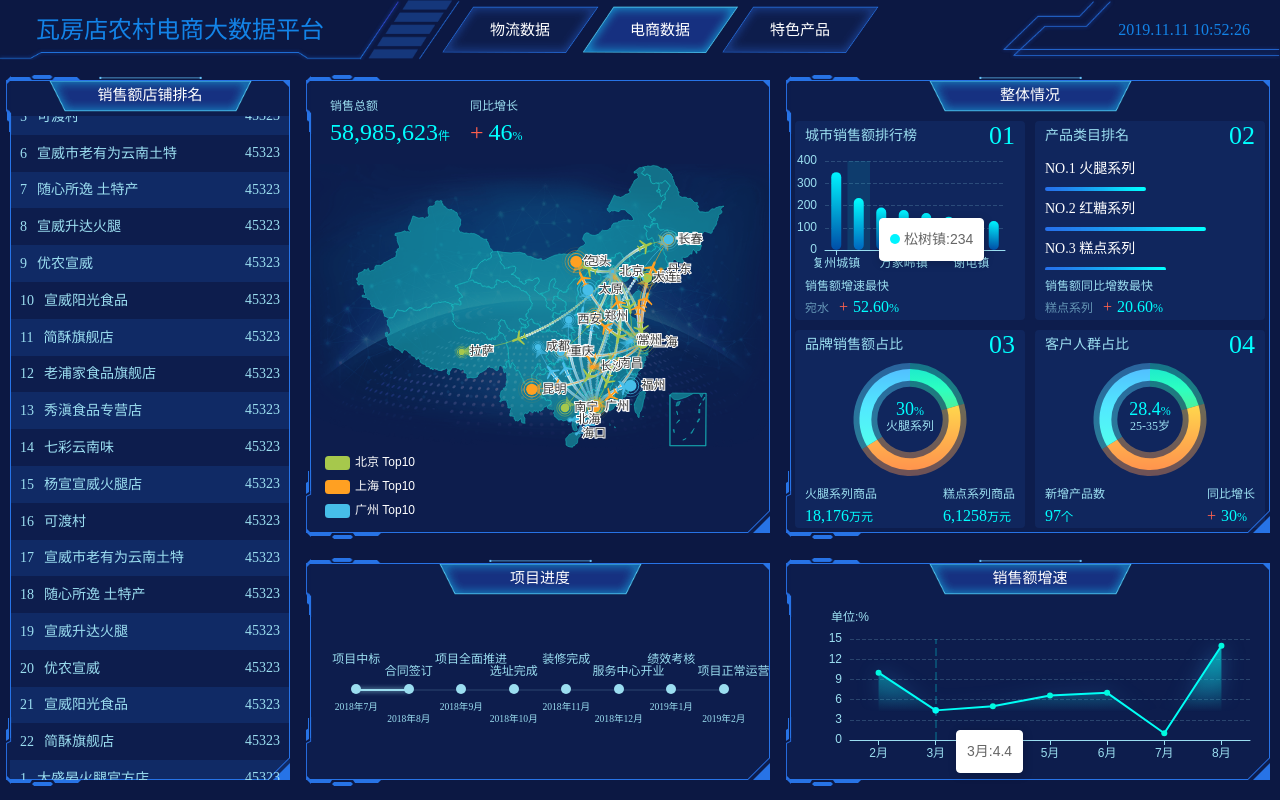
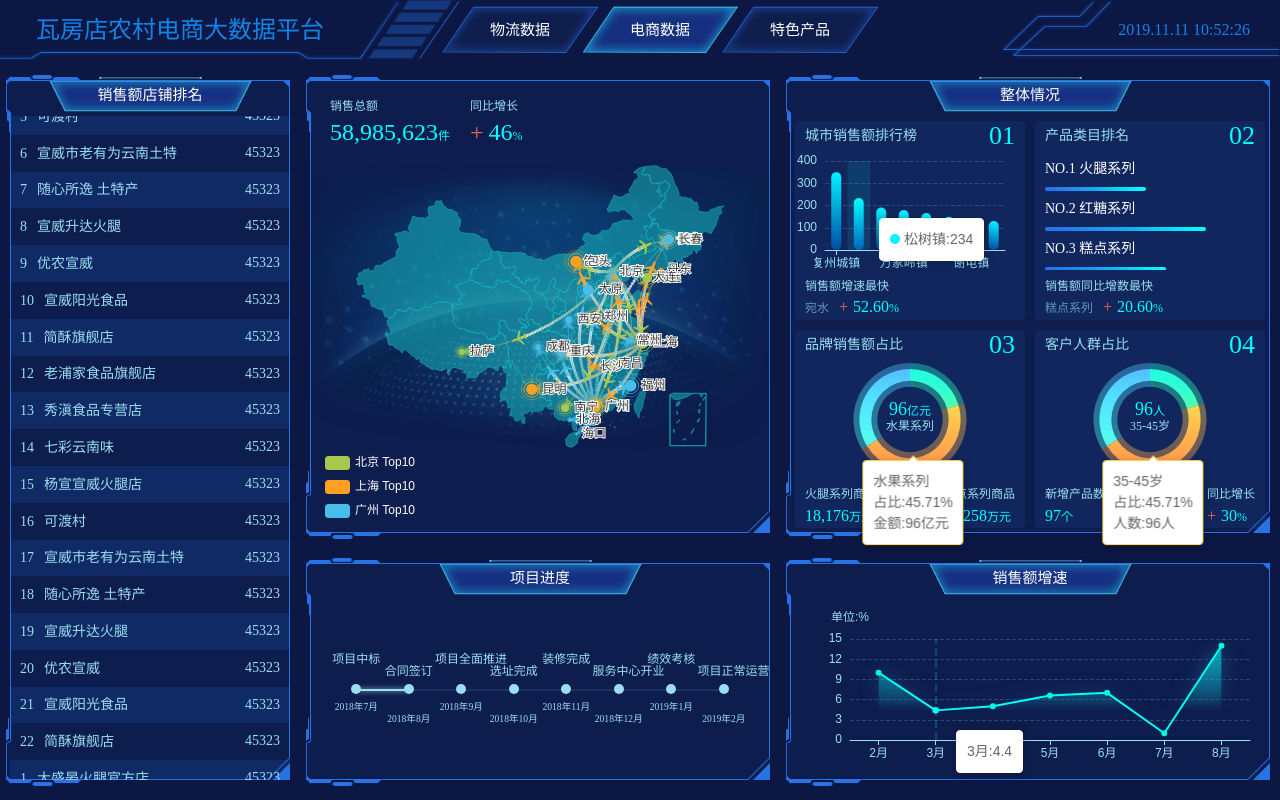
Before and after one commit to liuhao1234/largeSizeScreenMonitors, a plain HTML site: page beijingzicai/ebusiness.html in a window 1280 px wide. Drawn offline with nearby package versions, Linux system fonts and the light colour scheme; animation ran at ten frames a second.

Commit message:
chart自动轮播

```diff
--- a/beijingzicai/ebusiness.html
+++ b/beijingzicai/ebusiness.html
@@ -200,7 +200,7 @@
                                         </div>
                                         <div class="total_content">
                                             <div class="chart-wrap">
-                                                <span><b>30<i>%</i></b><small>火腿系列</small></span>
+                                                <span class="brand-pie-text AnimateflipInX"><b><strong>33</strong>亿元</b><small>火腿系列</small></span>
                                                 <div class="brand-pie-chart" id="brandPieChart">
 
                                                 </div>
@@ -226,7 +226,7 @@
                                         </div>
                                         <div class="total_content">
                                             <div class="chart-wrap">
-                                                <span><b>28.4<i>%</i></b><small>25-35岁</small></span>
+                                                <span class="customer-pie-text AnimateflipInX"><b><strong>28.4</strong>人</b><small>25-35岁</small></span>
                                                 <div class="customer-pie-chart" id="customerPieChart">
 
                                                 </div>
--- a/static/script/data.js
+++ b/static/script/data.js
@@ -602,6 +602,28 @@ var gdpPieData = [{
     value:71
 }]
 
+var gdpPieData02 = [{
+    name:"火腿系列",
+    value:43
+},{
+    name:"水果系列",
+    value:96
+},{
+    name:"农产品系列",
+    value:71
+}]
+
+var gdpPieData03 = [{
+    name:"20-35岁",
+    value:43
+},{
+    name:"35-45岁",
+    value:96
+},{
+    name:"45-55岁",
+    value:71
+}]
+
 var gdpLineData = [{
     name:"2013",
     value:1280
--- a/static/script/ebusiness.js
+++ b/static/script/ebusiness.js
@@ -24,13 +24,38 @@ $(function(){
         chartData:sellIncreaseLineData,
         speed:3000
     })
-    $.initGdpPieChart({
+    var brandPieChart = $.initGdpPieChart({
         domId:"brandPieChart",
-        data:gdpPieData
+        data:gdpPieData02
     })
-    $.initGdpPieChart({
+    var $brandPieData = $(".brand-pie-text");
+    var $brandPieValue = $brandPieData.find("b strong");
+    var $brandPieName = $brandPieData.find("small");
+    $.chartCarousel({
+        chartObj:brandPieChart,
+        chartData:gdpPieData02,
+        callback:function(params){
+            $brandPieValue.text(params.value)
+            $brandPieName.text(params.name)
+        }
+    })
+    var customerPieChart = $.initGdpPieChart({
         domId:"customerPieChart",
-        data:gdpPieData
+        data:gdpPieData03,
+        tooltipFormatter:function(params){
+            return params.name+"<br/>占比:"+params.percent+"%<br/>人数:"+params.value+"人"
+        }
+    })
+    var $customerPieData = $(".customer-pie-text");
+    var $customerPieValue = $customerPieData.find("b strong");
+    var $customerPieName = $customerPieData.find("small");
+    $.chartCarousel({
+        chartObj:customerPieChart,
+        chartData:gdpPieData03,
+        callback:function(params){
+            $customerPieValue.text(params.value)
+            $customerPieName.text(params.name)
+        }
     })
     var cityRankChart = $.initSellBarChart({
         domId:"cityRankChart",
--- a/static/script/plugin.js
+++ b/static/script/plugin.js
@@ -23,19 +23,12 @@
                 seriesIndex: 0,
                 dataIndex: index
             });
-            chart.dispatchAction({
-                type: 'showTip',
-                seriesIndex: 0,
-                dataIndex: index
-            });
             opts.callback(opts.chartData[index])
             index++
             setInterval(function(){
-                var curData = gdpPieData[index];
                 chart.dispatchAction({
                     type: 'downplay',
-                    seriesIndex: 0,
-                    dataIndex: index
+                    seriesIndex: 0
                 });
                 chart.dispatchAction({
                     type: 'showTip',
@@ -385,7 +378,7 @@
                 // color:["#35c07e","#e8a930","#187cb2"],
                 tooltip: {
                   show: true,
-                  formatter:function(params){
+                  formatter:opts.tooltipFormatter||function(params){
                     return params.name+"<br/>占比:"+params.percent+"%<br/>金额:"+params.value+"亿元"
                   }
                 },
--- a/static/style/style.css
+++ b/static/style/style.css
@@ -1009,6 +1009,9 @@ html,body{
 .ebusiness-content .item-wrap04 .chart-wrap span b{
     color: #00ffff;
     display: block;
+    font-size: 12px;
+}
+.ebusiness-content .item-wrap04 .chart-wrap span b strong{
     font-size: 18px;
 }
 .ebusiness-content .item-wrap04 .chart-wrap span b i{
```
